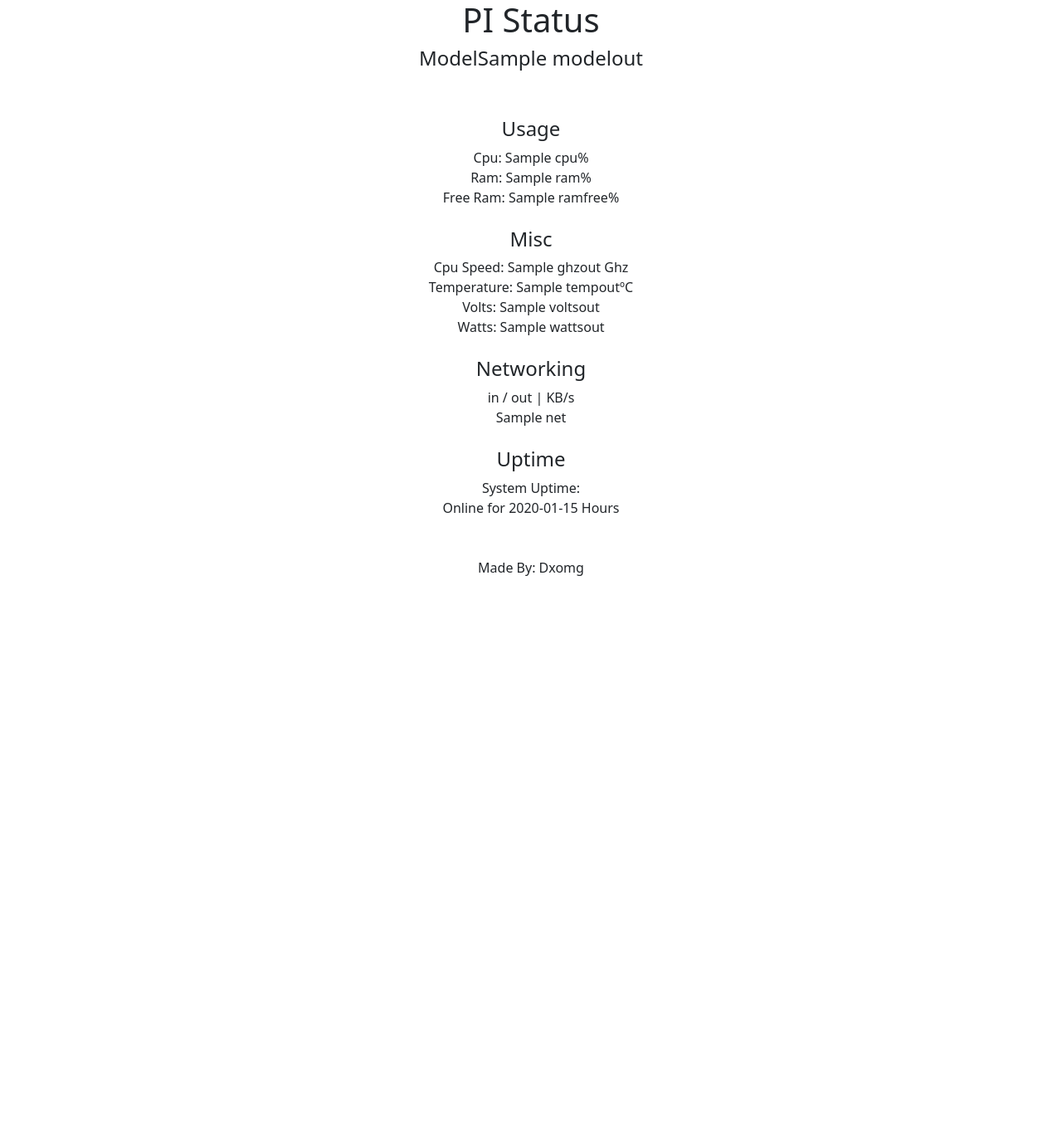
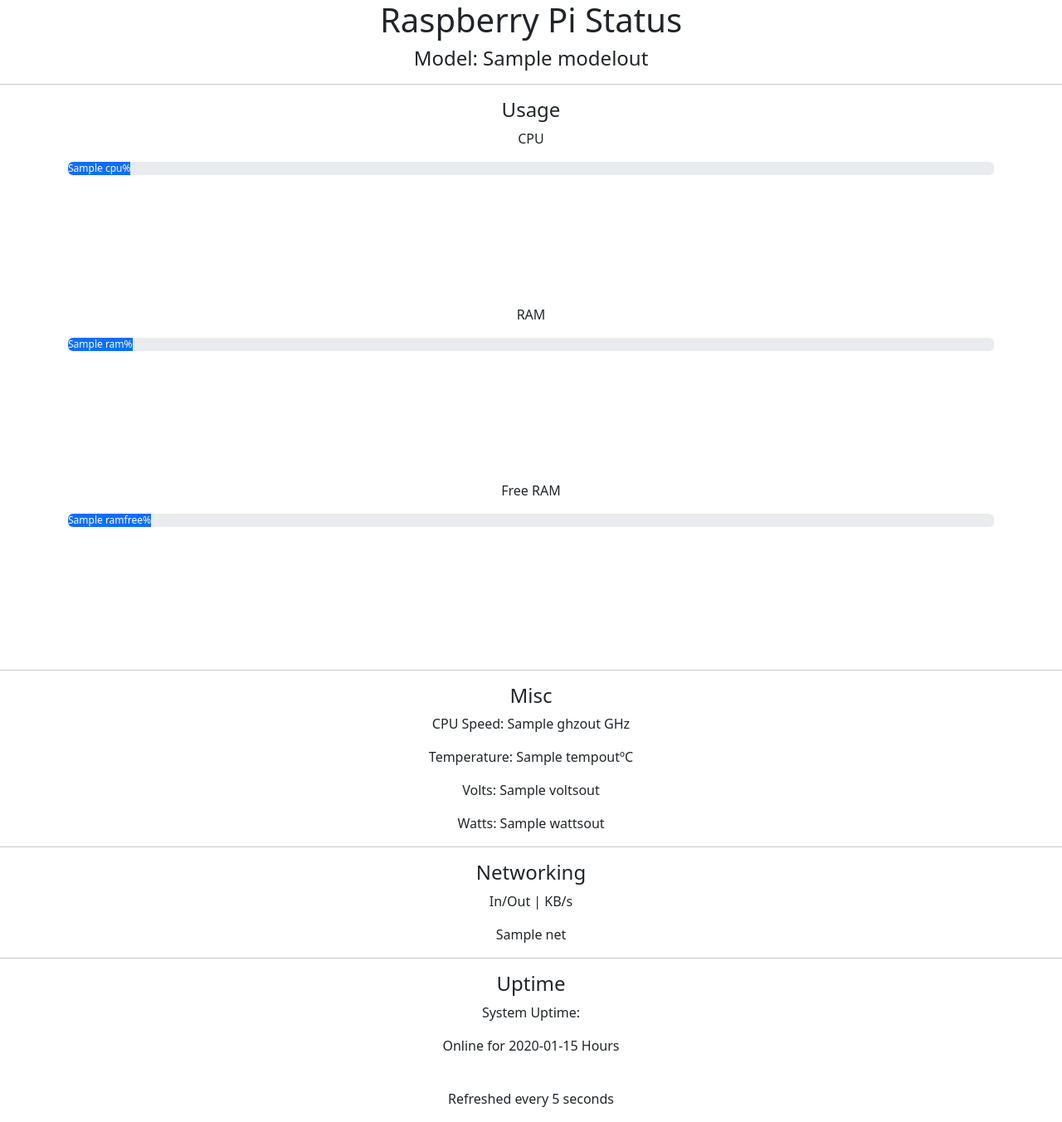
Before and after one commit to dxomg/Rpi-Status-Page, a Python web app: template templates/index.html in a window 1280 px wide. Shown: the whole page at 83% size. Before the commit the page ends 694 px from the top, so only its background shows below. Run offline with Jinja, Linux system fonts and the light colour scheme; the template is opened without the code that fills it: most values are stand-ins (such as "Sample title", 1, 10 or a date in 2020); a map, chart or similar area stays blank; some libraries are stand-ins or nearby versions.

Commit message:
Update index.html

```diff
--- a/templates/index.html
+++ b/templates/index.html
@@ -1,79 +1,69 @@
-<title>
-	Rpi Status
-</title>
-<meta http-equiv='refresh' content='5' url='/'>
-<link href="https://cdn.jsdelivr.net/npm/bootstrap@5.2.0-beta1/dist/css/bootstrap.min.css" rel="stylesheet" integrity="sha384-0evHe/X+R7YkIZDRvuzKMRqM+OrBnVFBL6DOitfPri4tjfHxaWutUpFmBp4vmVor" crossorigin="anonymous">
-<div class=text-center>
-	<h1>
-		PI Status
-	</h1>
-	<h4>
-	Model{{ modelout }}
-	</h4>
-</div>
-<br>
-<br>
-<div class=text-center>
-	<h4>
-		Usage
-	</h4>
-	<cpu>
-	Cpu: {{ cpu }}%
-	</cpu>
-<br>
-	<ram>
-	Ram: {{ ram }}%
-	</ram>
-<br>
-	<ramfree>
-	Free Ram: {{ ramfree }}%
-	</ramfree>
-<br>
-<br>
-	<h4>
-		Misc
-	</h4>
-        <Ghz>
-        Cpu Speed: {{ ghzout }} Ghz
-        </Ghz>
-<br>
-	<temp>
-	Temperature: {{ tempout }}ºC
-	</temp>
-<br>
-	<volts>
-	Volts:  {{ voltsout }}
-	</volts>
-<br>
-	<watts>
-	Watts: {{ wattsout }}
-	</watts>
-<br>
-<br>
-	<h4>
-		Networking
-	</h4>
-	<netstat>
-	in / out | KB/s
-	</netstat>
-<br>
-	<net>
-	{{ net }}
-	</net>
-<br>
-<br>
-	<h4>
-		Uptime
-	</h4>
-	<uptime>
-	System Uptime:
-<br>
-	Online for {{ uptime }} Hours
-</div>
-<br>
-<br>
-<div class="blackquote text-center">
-	<credit>
-		Made By: Dxomg
-	</credit>
-</div>
+<!DOCTYPE html>
+<html lang="en">
+
+<head>
+    <meta charset="UTF-8">
+    <meta name="viewport" content="width=device-width, initial-scale=1.0">
+    <title>Raspberry Pi Status</title>
+	<link rel="stylesheet" href="../static/css/styles.css">
+    <meta http-equiv='refresh' content='5' url='/'>
+    <link href="https://cdn.jsdelivr.net/npm/bootstrap@5.2.0-beta1/dist/css/bootstrap.min.css" rel="stylesheet">
+    <script src="https://cdn.jsdelivr.net/npm/chart.js@3.6.0/dist/chart.min.js"></script>
+	<link rel="stylesheet" href="../static/css/global.css">
+</head>
+
+<body>
+    <div class="container text-center">
+        <h1>Raspberry Pi Status</h1>
+        <h4>Model: {{ modelout }}</h4>
+    </div>
+    <hr>
+    <div class="container text-center">
+        <h4>Usage</h4>
+        <p>CPU</p>
+        <div class="progress">
+            <div class="progress-bar" role="progressbar" style="width: {{ cpu }}%;" aria-valuenow="{{ cpu }}"
+                aria-valuemin="0" aria-valuemax="100">{{ cpu }}%</div>
+        </div>
+        <canvas id="cpuChart"></canvas>
+        <p>RAM</p>
+        <div class="progress">
+            <div class="progress-bar" role="progressbar" style="width: {{ ram }}%;" aria-valuenow="{{ ram }}"
+                aria-valuemin="0" aria-valuemax="100">{{ ram }}%</div>
+        </div>
+        <canvas id="ramChart"></canvas>
+        <p>Free RAM</p>
+        <div class="progress">
+            <div class="progress-bar" role="progressbar" style="width: {{ ramfree }}%;" aria-valuenow="{{ ramfree }}"
+                aria-valuemin="0" aria-valuemax="100">{{ ramfree }}%</div>
+        </div>
+        <canvas id="ramFreeChart"></canvas>
+    </div>
+    <hr>
+    <div class="container text-center">
+        <h4>Misc</h4>
+        <p>CPU Speed: {{ ghzout }} GHz</p>
+        <p>Temperature: {{ tempout }}ºC</p>
+        <p>Volts: {{ voltsout }}</p>
+        <p>Watts: {{ wattsout }}</p>
+    </div>
+    <hr>
+    <div class="container text-center">
+        <h4>Networking</h4>
+        <p>In/Out | KB/s</p>
+        <p>{{ net }}</p>
+    </div>
+    <hr>
+    <div class="container text-center">
+        <h4>Uptime</h4>
+        <p>System Uptime:</p>
+        <p>Online for {{ uptime }} Hours</p>
+    </div>
+    <br>
+    <footer class="text-center">
+        <p>Refreshed every 5 seconds</p>
+    </footer>
+  <script src="../static/js/scripts.js"></script>
+</body>
+
+</html>
```
